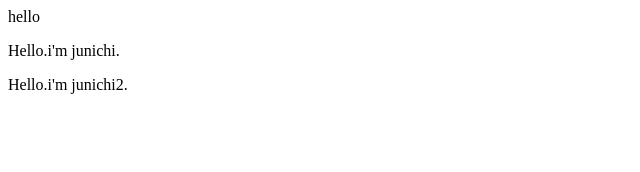
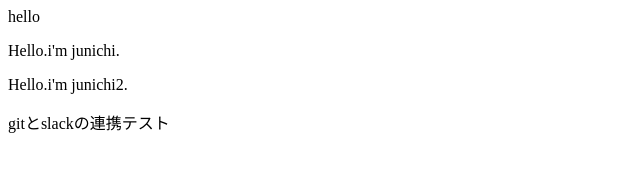
Before and after one commit to umezakiyusaku/umezakiproject2, a plain HTML site: page index.html in a window 1280 px wide. Shown: the whole page, without its empty margins (0-640 px from the left). Drawn offline with Linux system fonts and the light colour scheme.

Commit message:
gitとslackの連携テスト用に<p>タグ追加

```diff
--- a/index.html
+++ b/index.html
@@ -8,5 +8,6 @@
 			<p>hello</p>
 			<p>Hello.i'm junichi.</P>
 			<p>Hello.i'm junichi2.</p>
+			<p>gitとslackの連携テスト</p>
 		</body>
 </html>
```
